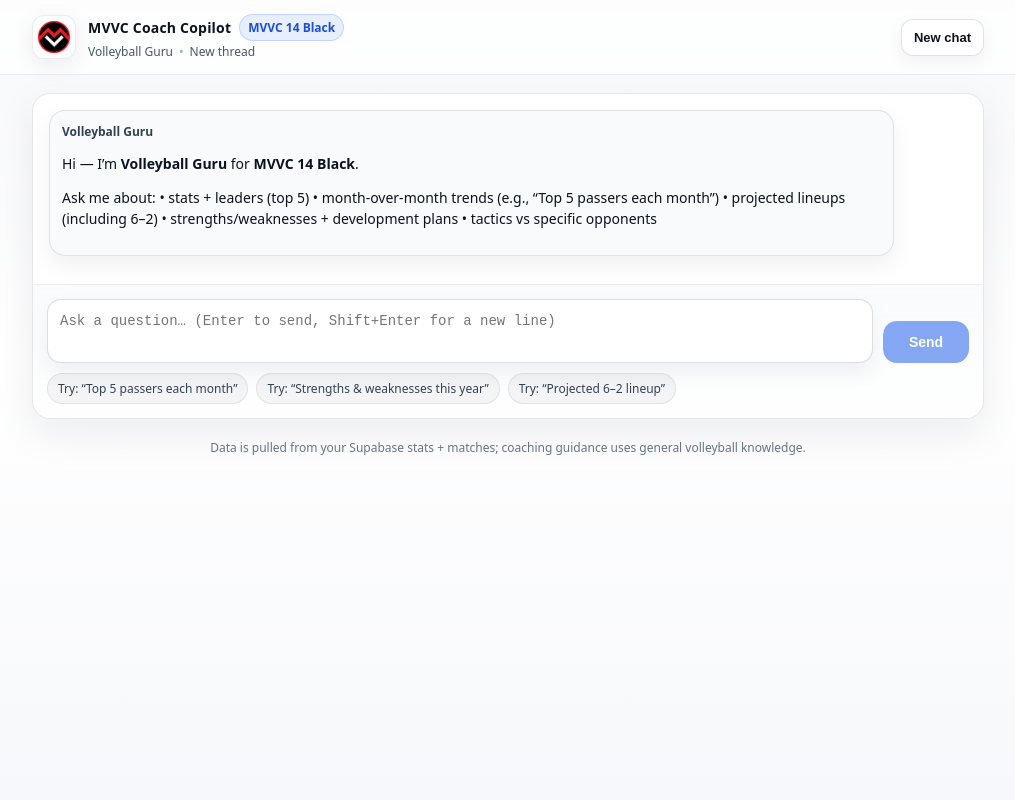
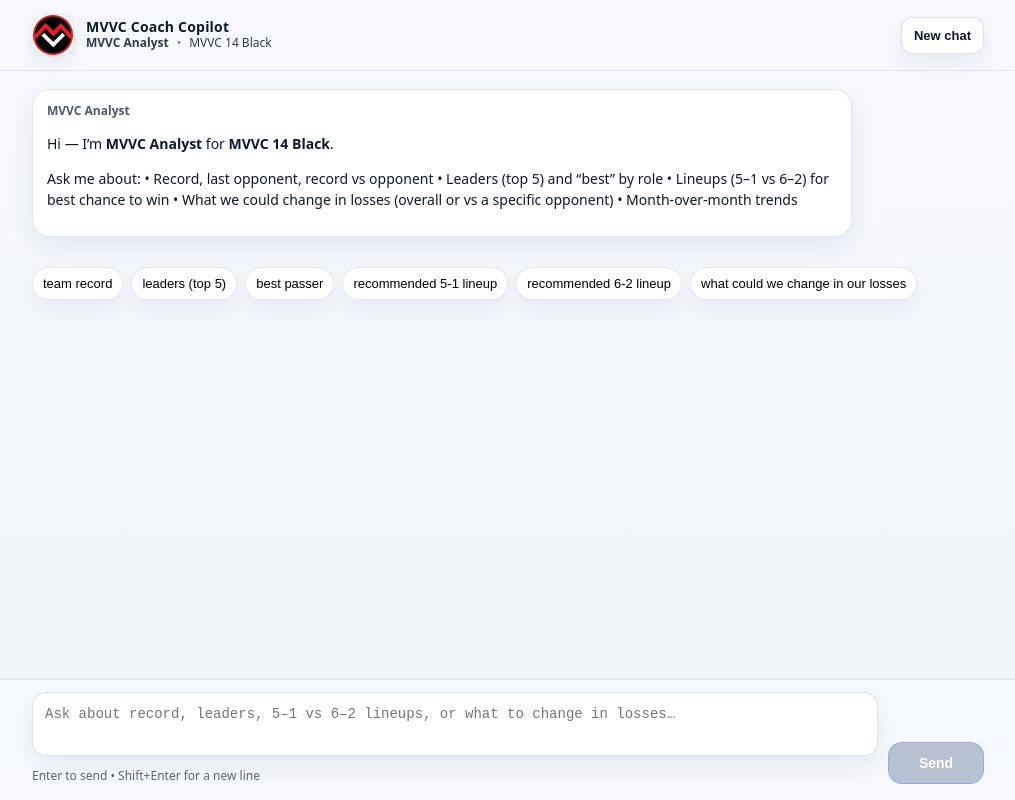
Before and after one commit to mtuyay-glitch/mvvc-coach-copilot, a Next.js app: page / in a window 1280 px wide. Shown: the whole page, without its empty margins (132-1147 px from the left). Built offline with nearby package versions, Linux system fonts and the light colour scheme.

Commit message:
Update page.tsx

```diff
--- a/app/page.tsx
+++ b/app/page.tsx
@@ -15,12 +15,9 @@
   return `${Date.now()}_${Math.random().toString(16).slice(2)}`;
 }
 
-const ASSISTANT_LABEL = "Volleyball Guru";
-const APP_TITLE = "MVVC Coach Copilot";
-
-// Put your MVVC logo file here:
-// /public/mvvc-logo.png
+// ✅ Put your logo here: /public/mvvc-logo.png
 const LOGO_SRC = "/mvvc-logo.png";
+const ASSISTANT_NAME = "MVVC Analyst";
 
 export default function Page() {
   const [messages, setMessages] = useState<Message[]>([
@@ -28,37 +25,26 @@
       id: uid(),
       role: "assistant",
       text:
-        `Hi — I’m **${ASSISTANT_LABEL}** for **MVVC 14 Black**.\n\n` +
+        `Hi — I’m **${ASSISTANT_NAME}** for **MVVC 14 Black**.\n\n` +
         `Ask me about:\n` +
-        `• stats + leaders (top 5)\n` +
-        `• month-over-month trends (e.g., “Top 5 passers each month”)\n` +
-        `• projected lineups (including 6–2)\n` +
-        `• strengths/weaknesses + development plans\n` +
-        `• tactics vs specific opponents`,
+        `• Record, last opponent, record vs opponent\n` +
+        `• Leaders (top 5) and “best” by role\n` +
+        `• Lineups (5–1 vs 6–2) for best chance to win\n` +
+        `• What we could change in losses (overall or vs a specific opponent)\n` +
+        `• Month-over-month trends`,
     },
   ]);
 
   const [input, setInput] = useState("");
   const [isSending, setIsSending] = useState(false);
-  const [threadId, setThreadId] = useState<string | null>(null);
+
   const bottomRef = useRef<HTMLDivElement | null>(null);
 
-  const THREAD_STORAGE_KEY = "mvvc_thread_id";
-
-  useEffect(() => {
-    try {
-      const saved = localStorage.getItem(THREAD_STORAGE_KEY);
-      if (saved) setThreadId(saved);
-    } catch {
-      // ignore
-    }
-  }, []);
+  const canSend = useMemo(() => input.trim().length > 0 && !isSending, [input, isSending]);
 
   useEffect(() => {
     bottomRef.current?.scrollIntoView({ behavior: "smooth" });
   }, [messages.length]);
-
-  const canSend = useMemo(() => input.trim().length > 0 && !isSending, [input, isSending]);
 
   async function sendMessage() {
     const question = input.trim();
@@ -76,7 +62,7 @@
       const res = await fetch("/api/chat", {
         method: "POST",
         headers: { "Content-Type": "application/json" },
-        body: JSON.stringify({ question, thread_id: threadId }),
+        body: JSON.stringify({ question }),
       });
 
       const data = await res.json();
@@ -86,19 +72,10 @@
         throw new Error(errText);
       }
 
-      if (data?.thread_id && typeof data.thread_id === "string") {
-        const newThreadId = data.thread_id;
-        if (newThreadId !== threadId) {
-          setThreadId(newThreadId);
-          try {
-            localStorage.setItem(THREAD_STORAGE_KEY, newThreadId);
-          } catch {
-            // ignore
-          }
-        }
-      }
-
-      const answer = typeof data?.answer === "string" && data.answer.trim() ? data.answer.trim() : "No answer generated.";
+      const answer =
+        typeof data?.answer === "string" && data.answer.trim()
+          ? data.answer.trim()
+          : "Sorry — I couldn’t generate a response.";
 
       setMessages((prev) => prev.map((m) => (m.id === thinkingId ? { ...m, text: answer } : m)));
     } catch (e: any) {
@@ -111,7 +88,7 @@
                 text:
                   `Sorry — I hit an error.\n\n` +
                   `**Details:** ${msg}\n\n` +
-                  `Tip: check Vercel Function Logs and confirm env vars are set.`,
+                  `Check Vercel Function Logs and confirm env vars (OPENAI_API_KEY / Supabase keys).`,
               }
             : m
         )
@@ -128,76 +105,161 @@
     }
   }
 
-  function clearThread() {
+  function clearChat() {
     setMessages([
       {
         id: uid(),
         role: "assistant",
-        text: `New conversation started.\n\nAsk me anything about **MVVC 14 Black**.`,
+        text:
+          `New conversation started.\n\n` +
+          `Ask me about leaders, lineups (5–1 vs 6–2), record vs opponent, or what to change in losses.`,
       },
     ]);
-    setThreadId(null);
-    try {
-      localStorage.removeItem(THREAD_STORAGE_KEY);
-    } catch {
-      // ignore
-    }
   }
 
   return (
-    <main style={styles.page}>
-      {/* Global styles (kept inline so you can drop this file in immediately) */}
-      <style>{globalCss}</style>
-
+    <main
+      style={{
+        minHeight: "100vh",
+        background: "linear-gradient(180deg, #f7f9ff 0%, #f3f6fb 60%, #eef2f7 100%)",
+        color: "#0f172a",
+        display: "flex",
+        flexDirection: "column",
+      }}
+    >
       {/* Top bar */}
-      <header style={styles.header}>
-        <div style={styles.headerInner}>
-          <div style={styles.brand}>
-            <div style={styles.logoWrap} aria-hidden>
+      <header
+        style={{
+          position: "sticky",
+          top: 0,
+          zIndex: 20,
+          backdropFilter: "blur(10px)",
+          background: "rgba(247, 249, 255, 0.75)",
+          borderBottom: "1px solid rgba(15, 23, 42, 0.08)",
+        }}
+      >
+        <div
+          style={{
+            maxWidth: 980,
+            margin: "0 auto",
+            padding: "14px 14px",
+            display: "flex",
+            alignItems: "center",
+            justifyContent: "space-between",
+            gap: 12,
+          }}
+        >
+          <div style={{ display: "flex", alignItems: "center", gap: 12, minWidth: 0 }}>
+            <div
+              style={{
+                width: 42,
+                height: 42,
+                borderRadius: 12,
+                background: "white",
+                border: "1px solid rgba(15, 23, 42, 0.10)",
+                boxShadow: "0 6px 18px rgba(15, 23, 42, 0.08)",
+                display: "grid",
+                placeItems: "center",
+                overflow: "hidden",
+                flex: "0 0 auto",
+              }}
+              title="MVVC"
+            >
+              {/* If the image is missing, you’ll see nothing here; add public/mvvc-logo.png */}
               <img
                 src={LOGO_SRC}
-                alt="MVVC"
-                style={styles.logo}
-                onError={(e) => {
-                  // If logo missing, hide image but keep layout stable
-                  (e.currentTarget as HTMLImageElement).style.display = "none";
-                }}
+                alt="MVVC logo"
+                style={{ width: "100%", height: "100%", objectFit: "cover" }}
               />
             </div>
 
-            <div style={styles.brandText}>
-              <div style={styles.titleRow}>
-                <div style={styles.appTitle}>{APP_TITLE}</div>
-                <span style={styles.badge}>MVVC 14 Black</span>
+            <div style={{ minWidth: 0 }}>
+              <div style={{ fontSize: 14, fontWeight: 800, letterSpacing: 0.2, lineHeight: 1.1 }}>
+                MVVC Coach Copilot
               </div>
-              <div style={styles.subTitle}>
-                <span style={styles.subtle}>{ASSISTANT_LABEL}</span>
-                <span style={styles.dot}>•</span>
-                <span style={styles.subtle}>{threadId ? `Thread ${threadId.slice(0, 8)}…` : "New thread"}</span>
+              <div
+                style={{
+                  fontSize: 12,
+                  opacity: 0.85,
+                  display: "flex",
+                  gap: 8,
+                  flexWrap: "wrap",
+                  alignItems: "center",
+                }}
+              >
+                <span style={{ fontWeight: 700 }}>{ASSISTANT_NAME}</span>
+                <span style={{ opacity: 0.6 }}>•</span>
+                <span>MVVC 14 Black</span>
               </div>
             </div>
           </div>
 
-          <div style={styles.headerActions}>
-            <button onClick={clearThread} style={styles.secondaryButton} title="Start a new conversation">
+          <button
+            onClick={clearChat}
+            style={{
+              border: "1px solid rgba(15, 23, 42, 0.12)",
+              background: "white",
+              color: "#0f172a",
+              padding: "10px 12px",
+              borderRadius: 12,
+              cursor: "pointer",
+              fontSize: 13,
+              fontWeight: 700,
+              boxShadow: "0 8px 22px rgba(15, 23, 42, 0.08)",
+              whiteSpace: "nowrap",
+            }}
+            title="Start a new conversation"
+          >
             New chat
           </button>
         </div>
-        </div>
       </header>
 
-      {/* Content */}
-      <section style={styles.content}>
-        <div style={styles.chatCard}>
-          <div style={styles.messages}>
+      {/* Chat area */}
+      <section
+        style={{
+          flex: 1,
+          width: "100%",
+          maxWidth: 980,
+          margin: "0 auto",
+          padding: "18px 14px 10px",
+          display: "flex",
+          flexDirection: "column",
+          gap: 14,
+        }}
+      >
+        <div style={{ display: "flex", flexDirection: "column", gap: 12 }}>
           {messages.map((m) => {
             const isUser = m.role === "user";
+
             return (
-                <div key={m.id} style={{ ...styles.row, justifyContent: isUser ? "flex-end" : "flex-start" }}>
-                  <div style={{ ...styles.bubble, ...(isUser ? styles.userBubble : styles.assistantBubble) }}>
-                    {!isUser && <div style={styles.bubbleLabel}>{ASSISTANT_LABEL}</div>}
-                    <div style={styles.markdown}>
+              <div key={m.id} style={{ display: "flex", justifyContent: isUser ? "flex-end" : "flex-start" }}>
+                <div
+                  style={{
+                    maxWidth: 820,
+                    width: "fit-content",
+                    borderRadius: 18,
+                    padding: "12px 14px",
+                    border: isUser ? "1px solid rgba(37, 99, 235, 0.18)" : "1px solid rgba(15, 23, 42, 0.10)",
+                    background: isUser ? "rgba(37, 99, 235, 0.10)" : "rgba(255, 255, 255, 0.95)",
+                    boxShadow: isUser
+                      ? "0 10px 28px rgba(37, 99, 235, 0.10)"
+                      : "0 10px 28px rgba(15, 23, 42, 0.08)",
+                    overflow: "hidden",
+                  }}
+                >
+                  {!isUser && (
+                    <div style={{ fontSize: 12, fontWeight: 800, opacity: 0.72, marginBottom: 6 }}>
+                      {ASSISTANT_NAME}
+                    </div>
+                  )}
+
+                  <div style={{ fontSize: 14, lineHeight: 1.5, color: "#0f172a" }}>
+                    {isUser ? (
+                      <div style={{ whiteSpace: "pre-wrap" }}>{m.text}</div>
+                    ) : (
                       <ReactMarkdown>{m.text}</ReactMarkdown>
+                    )}
                   </div>
                 </div>
               </div>
@@ -206,263 +268,107 @@
           <div ref={bottomRef} />
         </div>
 
+        {/* Quick chips */}
+        <div
+          style={{
+            display: "flex",
+            flexWrap: "wrap",
+            gap: 8,
+            marginTop: 4,
+          }}
+        >
+          {[
+            "team record",
+            "leaders (top 5)",
+            "best passer",
+            "recommended 5-1 lineup",
+            "recommended 6-2 lineup",
+            "what could we change in our losses",
+          ].map((chip) => (
+            <button
+              key={chip}
+              onClick={() => setInput(chip)}
+              style={{
+                border: "1px solid rgba(15, 23, 42, 0.10)",
+                background: "rgba(255,255,255,0.9)",
+                padding: "8px 10px",
+                borderRadius: 999,
+                fontSize: 13,
+                cursor: "pointer",
+                boxShadow: "0 10px 22px rgba(15,23,42,0.06)",
+              }}
+              title="Insert"
+            >
+              {chip}
+            </button>
+          ))}
+        </div>
+      </section>
+
       {/* Composer */}
-          <div style={styles.composerWrap}>
-            <div style={styles.composer}>
+      <footer
+        style={{
+          borderTop: "1px solid rgba(15, 23, 42, 0.08)",
+          background: "rgba(247, 249, 255, 0.85)",
+          backdropFilter: "blur(10px)",
+        }}
+      >
+        <div
+          style={{
+            maxWidth: 980,
+            margin: "0 auto",
+            padding: "12px 14px 16px",
+            display: "flex",
+            gap: 10,
+            alignItems: "flex-end",
+          }}
+        >
+          <div style={{ flex: 1 }}>
             <textarea
               value={input}
               onChange={(e) => setInput(e.target.value)}
               onKeyDown={onKeyDown}
-                placeholder="Ask a question… (Enter to send, Shift+Enter for a new line)"
+              placeholder="Ask about record, leaders, 5–1 vs 6–2 lineups, or what to change in losses…"
               rows={2}
-                style={styles.textarea}
+              style={{
+                width: "100%",
+                resize: "none",
+                padding: "12px 12px",
+                borderRadius: 14,
+                border: "1px solid rgba(15, 23, 42, 0.12)",
+                background: "white",
+                color: "#0f172a",
+                fontSize: 14,
+                outline: "none",
+                lineHeight: 1.35,
+                boxShadow: "0 10px 26px rgba(15, 23, 42, 0.08)",
+              }}
             />
-              <button onClick={sendMessage} disabled={!canSend} style={{ ...styles.primaryButton, ...(canSend ? {} : styles.primaryDisabled) }}>
+            <div style={{ fontSize: 12, opacity: 0.65, marginTop: 6 }}>
+              Enter to send • Shift+Enter for a new line
+            </div>
+          </div>
+
+          <button
+            onClick={sendMessage}
+            disabled={!canSend}
+            style={{
+              padding: "12px 14px",
+              borderRadius: 14,
+              border: "1px solid rgba(37, 99, 235, 0.20)",
+              background: canSend ? "rgba(37, 99, 235, 0.95)" : "rgba(148, 163, 184, 0.65)",
+              color: "white",
+              cursor: canSend ? "pointer" : "not-allowed",
+              fontSize: 14,
+              fontWeight: 800,
+              minWidth: 96,
+              boxShadow: canSend ? "0 14px 30px rgba(37, 99, 235, 0.22)" : "none",
+            }}
+          >
             {isSending ? "Sending…" : "Send"}
           </button>
         </div>
-
-            <div style={styles.hintRow}>
-              <div style={styles.hintPill}>Try: “Top 5 passers each month”</div>
-              <div style={styles.hintPill}>Try: “Strengths & weaknesses this year”</div>
-              <div style={styles.hintPill}>Try: “Projected 6–2 lineup”</div>
-            </div>
-          </div>
-        </div>
-
-        <footer style={styles.footer}>
-          <span style={styles.footerText}>
-            Data is pulled from your Supabase stats + matches; coaching guidance uses general volleyball knowledge.
-          </span>
       </footer>
-      </section>
     </main>
   );
 }
-
-const styles: Record<string, React.CSSProperties> = {
-  page: {
-    minHeight: "100vh",
-    background: "linear-gradient(180deg, #F7F8FB 0%, #FFFFFF 45%, #F7F8FB 100%)",
-    color: "#0B1220",
-  },
-
-  header: {
-    position: "sticky",
-    top: 0,
-    zIndex: 50,
-    backdropFilter: "blur(10px)",
-    background: "rgba(255,255,255,0.75)",
-    borderBottom: "1px solid rgba(15,23,42,0.08)",
-  },
-  headerInner: {
-    maxWidth: 980,
-    margin: "0 auto",
-    padding: "14px 14px",
-    display: "flex",
-    alignItems: "center",
-    justifyContent: "space-between",
-    gap: 12,
-  },
-  brand: {
-    display: "flex",
-    alignItems: "center",
-    gap: 12,
-    minWidth: 0,
-  },
-  logoWrap: {
-    width: 44,
-    height: 44,
-    borderRadius: 12,
-    background: "#FFFFFF",
-    border: "1px solid rgba(15,23,42,0.08)",
-    display: "flex",
-    alignItems: "center",
-    justifyContent: "center",
-    overflow: "hidden",
-    boxShadow: "0 6px 22px rgba(15,23,42,0.08)",
-    flex: "0 0 auto",
-  },
-  logo: {
-    width: 34,
-    height: 34,
-    objectFit: "contain",
-  },
-  brandText: { display: "flex", flexDirection: "column", gap: 2, minWidth: 0 },
-  titleRow: { display: "flex", alignItems: "center", gap: 8, minWidth: 0, flexWrap: "wrap" as any },
-  appTitle: { fontSize: 14, fontWeight: 800, letterSpacing: 0.2 },
-  badge: {
-    fontSize: 12,
-    fontWeight: 700,
-    padding: "4px 8px",
-    borderRadius: 999,
-    background: "rgba(37, 99, 235, 0.10)",
-    color: "#1D4ED8",
-    border: "1px solid rgba(37, 99, 235, 0.18)",
-    whiteSpace: "nowrap",
-  },
-  subTitle: { display: "flex", alignItems: "center", gap: 6, fontSize: 12, color: "#475569", minWidth: 0 },
-  subtle: { whiteSpace: "nowrap" },
-  dot: { opacity: 0.5 },
-
-  headerActions: { display: "flex", alignItems: "center", gap: 10 },
-  secondaryButton: {
-    border: "1px solid rgba(15,23,42,0.12)",
-    background: "#FFFFFF",
-    color: "#0B1220",
-    padding: "10px 12px",
-    borderRadius: 12,
-    cursor: "pointer",
-    fontSize: 13,
-    fontWeight: 700,
-    boxShadow: "0 6px 18px rgba(15,23,42,0.06)",
-  },
-
-  content: {
-    maxWidth: 980,
-    margin: "0 auto",
-    padding: "18px 14px 28px",
-  },
-
-  chatCard: {
-    borderRadius: 18,
-    border: "1px solid rgba(15,23,42,0.10)",
-    background: "#FFFFFF",
-    boxShadow: "0 14px 42px rgba(15,23,42,0.08)",
-    overflow: "hidden",
-  },
-
-  messages: {
-    padding: 16,
-    display: "flex",
-    flexDirection: "column",
-    gap: 12,
-    maxHeight: "calc(100vh - 250px)",
-    overflowY: "auto",
-  },
-
-  row: { display: "flex" },
-
-  bubble: {
-    maxWidth: "92%",
-    width: "fit-content",
-    padding: "12px 12px",
-    borderRadius: 16,
-    border: "1px solid rgba(15,23,42,0.10)",
-    boxShadow: "0 10px 22px rgba(15,23,42,0.06)",
-  },
-  assistantBubble: {
-    background: "#F8FAFC",
-  },
-  userBubble: {
-    background: "rgba(37, 99, 235, 0.10)",
-    border: "1px solid rgba(37, 99, 235, 0.20)",
-  },
-  bubbleLabel: {
-    fontSize: 12,
-    fontWeight: 800,
-    color: "#334155",
-    marginBottom: 6,
-  },
-
-  markdown: {
-    fontSize: 14,
-    lineHeight: 1.45,
-    color: "#0B1220",
-  },
-
-  composerWrap: {
-    borderTop: "1px solid rgba(15,23,42,0.08)",
-    padding: 14,
-    background: "linear-gradient(180deg, rgba(248,250,252,0.9), rgba(255,255,255,1))",
-  },
-  composer: {
-    display: "flex",
-    gap: 10,
-    alignItems: "flex-end",
-  },
-  textarea: {
-    flex: 1,
-    resize: "none",
-    padding: "12px 12px",
-    borderRadius: 14,
-    border: "1px solid rgba(15,23,42,0.14)",
-    background: "#FFFFFF",
-    color: "#0B1220",
-    fontSize: 14,
-    outline: "none",
-    lineHeight: 1.35,
-    boxShadow: "0 10px 22px rgba(15,23,42,0.06)",
-  },
-  primaryButton: {
-    padding: "12px 14px",
-    borderRadius: 14,
-    border: "1px solid rgba(37, 99, 235, 0.35)",
-    background: "#2563EB",
-    color: "#FFFFFF",
-    cursor: "pointer",
-    fontSize: 14,
-    fontWeight: 800,
-    minWidth: 86,
-    boxShadow: "0 12px 28px rgba(37, 99, 235, 0.22)",
-  },
-  primaryDisabled: {
-    opacity: 0.55,
-    cursor: "not-allowed",
-    boxShadow: "none",
-  },
-
-  hintRow: {
-    marginTop: 10,
-    display: "flex",
-    gap: 8,
-    flexWrap: "wrap",
-  },
-  hintPill: {
-    fontSize: 12,
-    color: "#334155",
-    background: "rgba(15, 23, 42, 0.04)",
-    border: "1px solid rgba(15, 23, 42, 0.08)",
-    padding: "6px 10px",
-    borderRadius: 999,
-    whiteSpace: "nowrap",
-  },
-
-  footer: {
-    marginTop: 12,
-    display: "flex",
-    justifyContent: "center",
-  },
-  footerText: {
-    fontSize: 12,
-    color: "#64748B",
-    textAlign: "center",
-    padding: "8px 10px",
-  },
-};
-
-const globalCss = `
-  /* Make it feel “app-like” on mobile */
-  html, body { padding: 0; margin: 0; }
-  * { box-sizing: border-box; }
-  body { font-family: ui-sans-serif, system-ui, -apple-system, Segoe UI, Roboto, Helvetica, Arial, "Apple Color Emoji","Segoe UI Emoji"; }
-
-  /* Nice markdown defaults */
-  .markdown :where(p) { margin: 0.35rem 0; }
-  .markdown :where(ul) { margin: 0.35rem 0; padding-left: 1.1rem; }
-  .markdown :where(li) { margin: 0.2rem 0; }
-  .markdown :where(h1,h2,h3) { margin: 0.6rem 0 0.2rem; line-height: 1.2; }
-  .markdown :where(code) { font-family: ui-monospace, SFMono-Regular, Menlo, Monaco, Consolas, "Liberation Mono", "Courier New", monospace; font-size: 0.92em; }
-  .markdown :where(pre) { overflow: auto; padding: 12px; border-radius: 12px; background: rgba(15,23,42,0.06); border: 1px solid rgba(15,23,42,0.08); }
-
-  /* Scrollbar (subtle) */
-  ::-webkit-scrollbar { width: 10px; }
-  ::-webkit-scrollbar-thumb { background: rgba(15,23,42,0.16); border-radius: 999px; border: 3px solid rgba(255,255,255,0.7); }
-  ::-webkit-scrollbar-track { background: transparent; }
-
-  /* Mobile tweaks */
-  @media (max-width: 640px) {
-    /* Make the chat area taller on phones */
-    .messages { max-height: calc(100vh - 220px) !important; }
-  }
-`;
```
Lines whose indentation alone changed are shown as unchanged.
